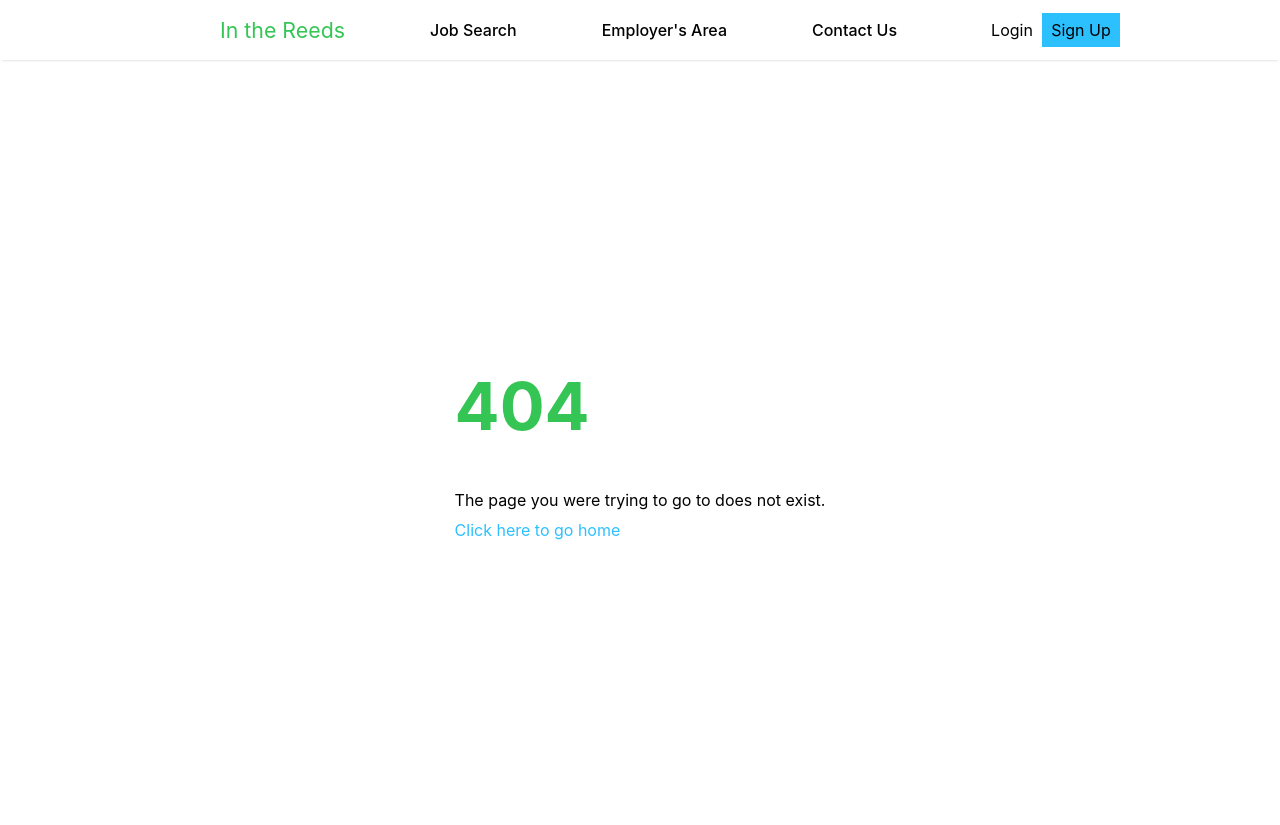
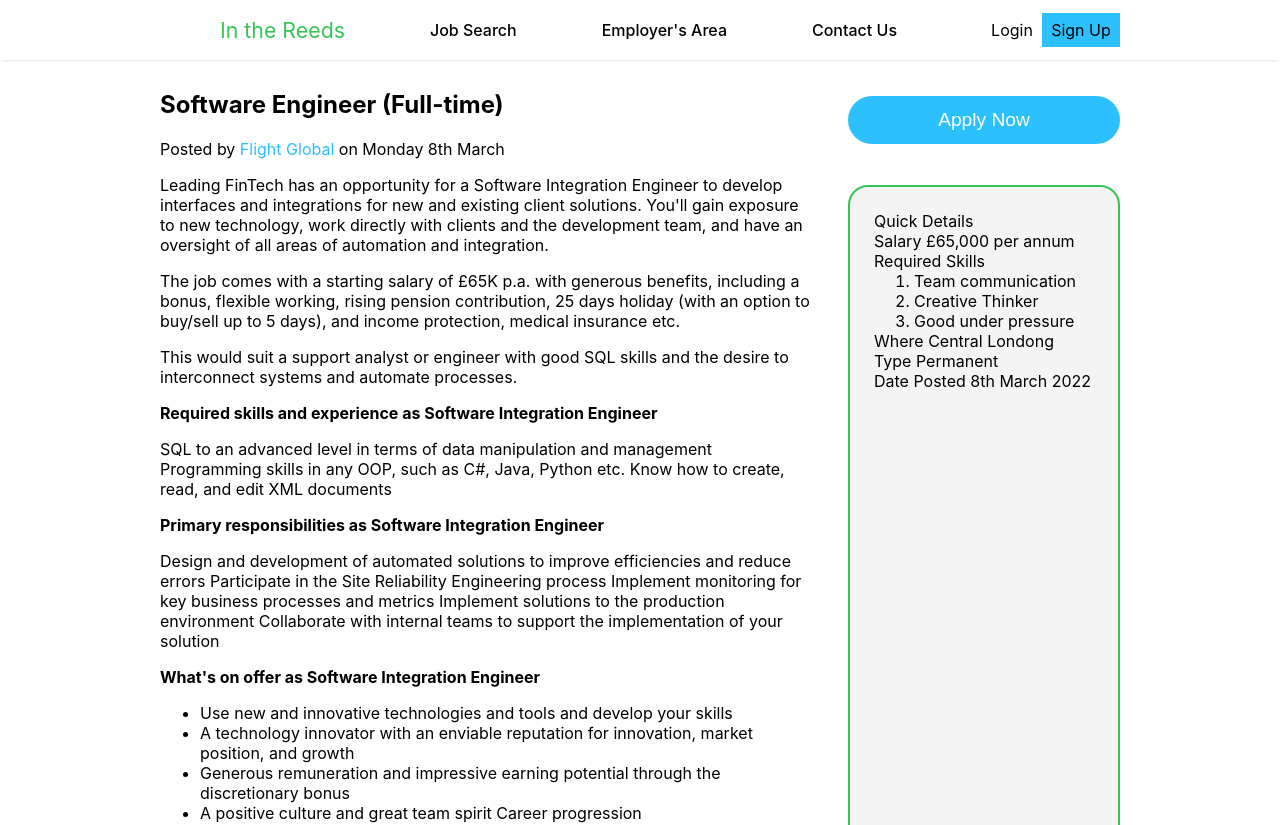
Before and after one commit to harv-ma/com3014_group18, a React (Create React App) app in the folder client/: page /jobs/1 in a window 1280 px wide. Before the commit this address had no page. Shown: the top 825 px of the page. Before the commit the page ends 800 px from the top, so only its background shows below. Built offline with nearby package versions, Linux system fonts and the light colour scheme.

Commit message:
Created job page

```diff
--- a/client/src/App.scss
+++ b/client/src/App.scss
@@ -103,3 +103,7 @@ button {
     max-width: 40rem;
     z-index: -1;
 }
+
+.link {
+    color: $theme_interest;
+}
--- /dev/null
+++ b/client/src/components/system-ui/Button/Button.jsx
@@ -0,0 +1,26 @@
+import React from "react";
+import "./Button.scss";
+import PropTypes from "prop-types";
+import { useNavigate } from "react-router-dom";
+
+const Button = ({ label, to }) => {
+  const navigate = useNavigate();
+
+  return (
+    <button
+      className="button"
+      onClick={() => {
+        navigate(to);
+      }}
+    >
+      {label}
+    </button>
+  );
+};
+
+Button.propTypes = {
+  label: PropTypes.string,
+  to: PropTypes.string,
+};
+
+export default Button;
--- /dev/null
+++ b/client/src/components/system-ui/Button/Button.scss
@@ -0,0 +1,6 @@
+@import "../../../variables.scss";
+
+.button {
+    background-color: $theme_interest;
+    width: 100%;
+}
--- a/client/src/components/system-ui/Nav/Nav.scss
+++ b/client/src/components/system-ui/Nav/Nav.scss
@@ -6,6 +6,7 @@
     width: 100%;
     position: sticky;
     top: 0;
+    z-index: 999;
 
     a {
         text-decoration: none;
--- /dev/null
+++ b/client/src/pages/JobPage/JobPage.jsx
@@ -0,0 +1,128 @@
+import React from "react";
+import "./JobPage.scss";
+import { Link, useParams } from "react-router-dom";
+import Button from "../../components/system-ui/Button/Button";
+
+const JobPage = () => {
+  const { job_id } = useParams();
+
+  return (
+    <main id="jobpage">
+      <div className="job-container">
+        <div className="job-content">
+          <div className="job-content__title">
+            <h2>Software Engineer (Full-time)</h2>
+            <div className="save-job"></div>
+            <p>
+              Posted by{" "}
+              <Link to="/" className="link">
+                Flight Global
+              </Link>{" "}
+              on Monday 8th March
+            </p>
+          </div>
+          <div className="job-content__description">
+            <p>
+              Leading FinTech has an opportunity for a Software Integration
+              Engineer to develop interfaces and integrations for new and
+              existing client solutions. You&apos;ll gain exposure to new
+              technology, work directly with clients and the development team,
+              and have an oversight of all areas of automation and integration.
+            </p>
+            <p>
+              The job comes with a starting salary of £65K p.a. with generous
+              benefits, including a bonus, flexible working, rising pension
+              contribution, 25 days holiday (with an option to buy/sell up to 5
+              days), and income protection, medical insurance etc.
+            </p>
+            <p>
+              This would suit a support analyst or engineer with good SQL skills
+              and the desire to interconnect systems and automate processes.
+            </p>
+            <p>
+              <strong>
+                Required skills and experience as Software Integration Engineer
+              </strong>
+            </p>
+            <p>
+              SQL to an advanced level in terms of data manipulation and
+              management Programming skills in any OOP, such as C#, Java, Python
+              etc. Know how to create, read, and edit XML documents
+            </p>
+            <p>
+              <strong>
+                Primary responsibilities as Software Integration Engineer
+              </strong>
+            </p>
+            <p>
+              Design and development of automated solutions to improve
+              efficiencies and reduce errors Participate in the Site Reliability
+              Engineering process Implement monitoring for key business
+              processes and metrics Implement solutions to the production
+              environment Collaborate with internal teams to support the
+              implementation of your solution
+            </p>
+            <p>
+              <strong>
+                What&apos;s on offer as Software Integration Engineer
+              </strong>
+            </p>
+            <ul>
+              <li>
+                Use new and innovative technologies and tools and develop your
+                skills
+              </li>
+              <li>
+                A technology innovator with an enviable reputation for
+                innovation, market position, and growth
+              </li>
+              <li>
+                Generous remuneration and impressive earning potential through
+                the discretionary bonus
+              </li>
+              <li>
+                A positive culture and great team spirit Career progression
+              </li>
+            </ul>
+            <p>
+              <strong>Working hours are Monday to Friday, 9am to 5.30pm</strong>
+            </p>
+            <p>
+              For more information on how we process your data, see our privacy
+              notice at www.lead-search.co.uk
+            </p>
+          </div>
+        </div>
+        <div className="job-quick-details">
+          <Button label="Apply Now" to="/" />
+          <ul>
+            <li>Quick Details</li>
+            <li>
+              Salary <span>£65,000 per annum</span>
+            </li>
+            <li>
+              Required Skills
+              <ol>
+                <li>Team communication</li>
+                <li>Creative Thinker</li>
+                <li>Good under pressure</li>
+              </ol>
+            </li>
+            <li>
+              Where <span>Central Londong</span>
+            </li>
+            <li>
+              Type <span>Permanent</span>
+            </li>
+            <li>
+              Date Posted <span>8th March 2022</span>
+            </li>
+          </ul>
+        </div>
+      </div>
+      <div className="related-jobs">Hi</div>
+    </main>
+  );
+};
+
+export default JobPage;
--- /dev/null
+++ b/client/src/pages/JobPage/JobPage.scss
@@ -0,0 +1,32 @@
+@import '../../_variables.scss';
+
+
+.jobpage {
+    max-width: $container-lg;
+}
+
+.job-quick-details {
+    width: 17rem;
+    flex-shrink: 0;
+    margin-left: 2rem;
+
+    ul {
+        list-style: none;
+        border: 2px solid $theme_primary;
+        border-radius: 20px;
+        background-color: $theme_light_grey;
+        height: 80%;
+        padding: 1.5rem;
+    }
+}
+
+.job-container {
+    display: flex;
+}
+
+.related-jobs {
+    width: 100%;
+    height: 220px;
+    background-color: $theme_light_grey;
+    margin-top: 90px;
+}
--- a/client/src/routers/Router.jsx
+++ b/client/src/routers/Router.jsx
@@ -1,6 +1,7 @@
 import React from "react";
 import { Routes, Route } from "react-router-dom";
 import Homepage from "../pages/Homepage/Homepage";
+import JobPage from "../pages/JobPage/JobPage";
 import NotFound from "../pages/NotFound";
 import Profile from "../pages/Profile/Profile";
 
@@ -9,6 +10,7 @@ const router = () => {
     <Routes>
       <Route path="/profile" exact element={<Profile />} />
       <Route path="/" exact element={<Homepage />} />
+      <Route path="/jobs/:job_id" exact element={<JobPage />} />
       <Route path="*" element={<NotFound />} />
     </Routes>
   );
```
